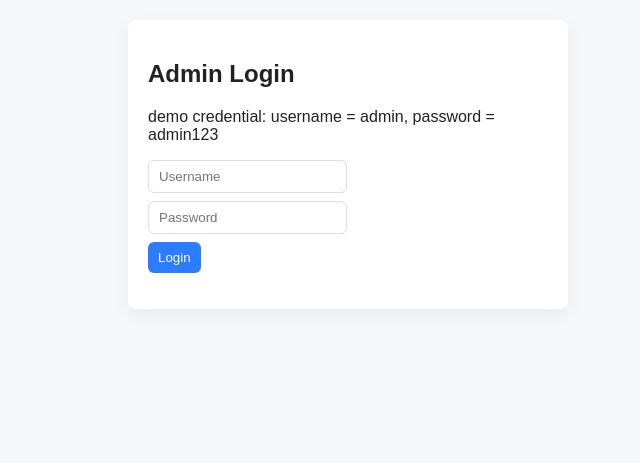
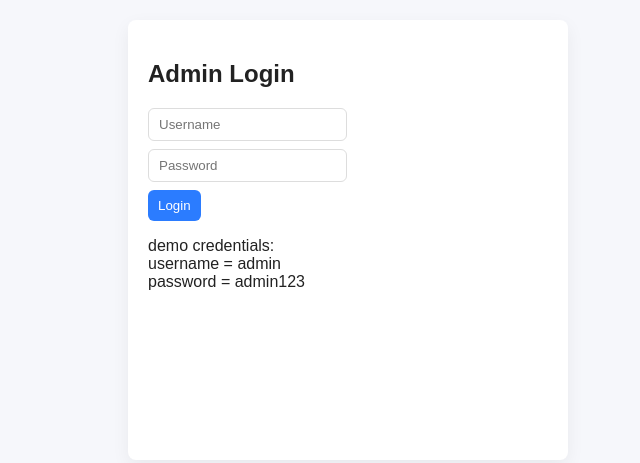
Before and after one commit to Rahul3704/Employee-Management-System, a website: page public/login.html in a window 1280 px wide. Shown: the whole page, without its empty margins (292-932 px from the left). Drawn offline with Linux system fonts and the light colour scheme.

Commit message:
fix minor UI

```diff
--- a/package.json
+++ b/package.json
@@ -13,7 +13,7 @@
     "bcrypt": "^6.0.0",
     "csv-writer": "^1.6.0",
     "cors": "^2.8.6",
-    "csv-writer": "^1.6.0",
+
     "dotenv": "^17.2.3",
     "express": "^5.2.1",
     "express-session": "^1.19.0"
--- a/public/login.html
+++ b/public/login.html
@@ -6,15 +6,18 @@
   <link rel="stylesheet" href="style.css">
 </head>
 <body>
-  <div class="container" style="max-width:400px;">
+  <div class="container" style="max-width:400px; height: 400px;">
+
     <h2>Admin Login</h2>
-    <p>demo credential: username = admin, password = admin123</p>
+
     <form id="loginForm">
       <div class="row"><input id="username" placeholder="Username" required></div>
       <div class="row"><input id="password" placeholder="Password" type="password" required></div>
       <button type="submit">Login</button>
+      <p>demo credentials:<br> username = admin <br>password = admin123</p>
     </form>
     <p id="msg"></p>
+
   </div>
   <script>
     document.getElementById('loginForm').addEventListener('submit', async (e)=>{
```
